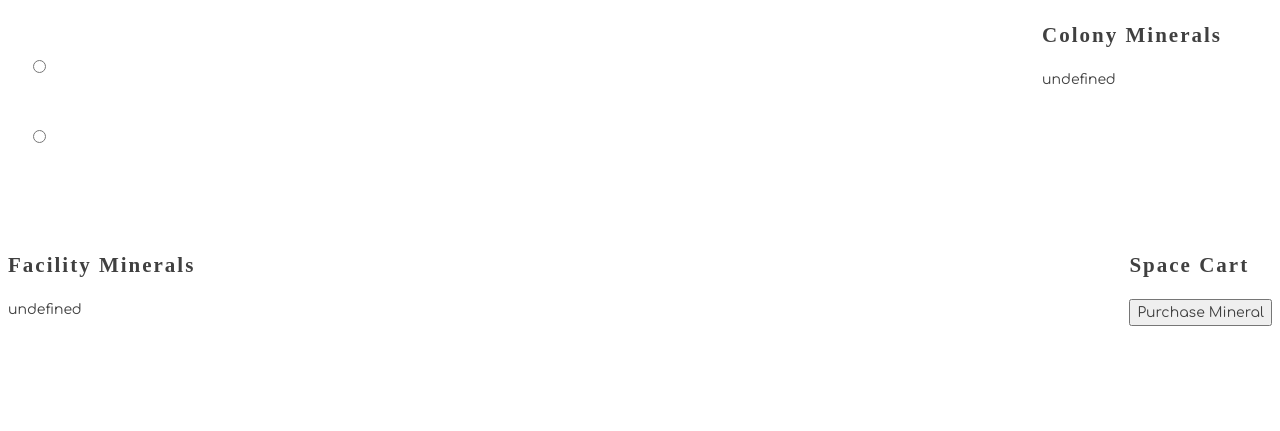
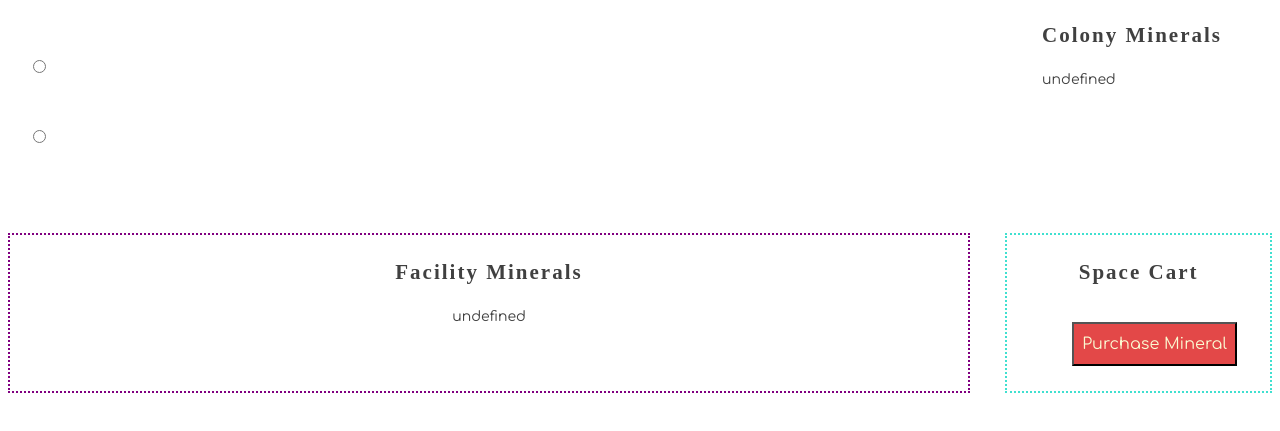
Before and after one commit to NewForce-Cohort-6/exomine-pesto-miners, a plain HTML site: page index.html in a window 1280 px wide. Shown: the part 77-508 px from the top of the page. Drawn offline with Linux system fonts and the light colour scheme; a web font is replaced by a local one.

Commit message:
fixed naming classes

```diff
--- a/styles/main.css
+++ b/styles/main.css
@@ -29,7 +29,7 @@ ul {
 	padding-inline-start: 0.25rem;
 }
 
-#order-button {
+#cart--purchase {
 	margin: 1rem 0 2rem 2rem;
 	padding: 0.5rem;
 	background-color: rgb(227, 72, 72);
@@ -63,7 +63,7 @@ ul {
 	padding-right: 50px;
 }
 
-.facility-materials {
+.row2--facility-materials {
 	display: flex;
 	flex-direction: column;
 	border: 2px dotted purple;
@@ -72,7 +72,7 @@ ul {
 	align-items: center;
 }
 
-.cart {
+.row2--cart {
 	display: flex;
 	flex-direction: column;
 	border: 2px dotted turquoise;
```
